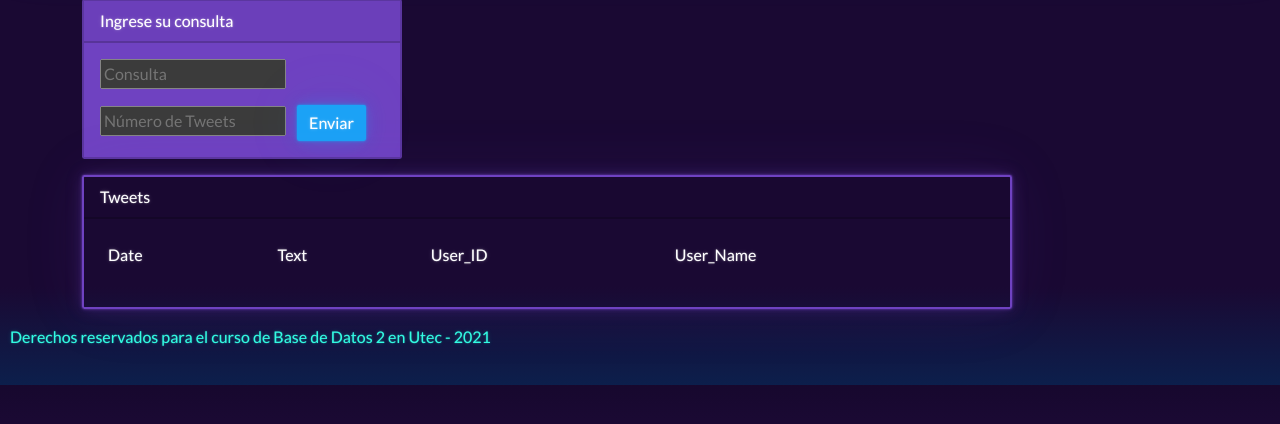
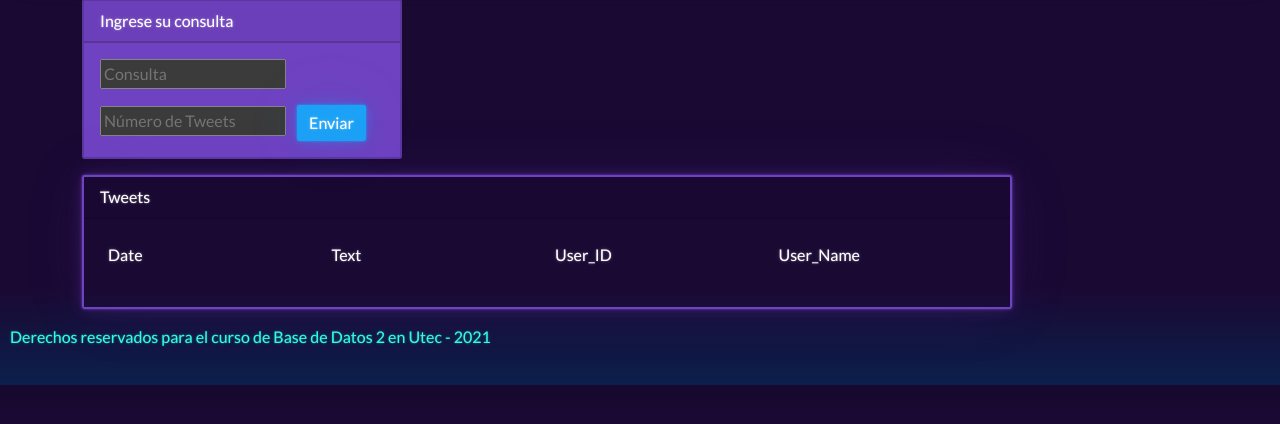
Before and after one commit to anquisbarr/BD_2-P2, a Flask app: template src/templates/index.html in a window 1280 px wide. Shown: the part 105-529 px from the top of the page. Run offline with Flask 2, Linux system fonts and the light colour scheme; the template is opened without the code that fills it, so the values that code supplies are empty; parts of the project's set-up code (start-up, migrations or seed data) failed here and were passed over; some libraries are stand-ins or nearby versions.

Commit message:
Finish Frontend

```diff
--- a/src/templates/index.html
+++ b/src/templates/index.html
@@ -51,7 +51,7 @@
             <div class="card border-primary mb-3">
                 <div class="card-header">Tweets</div>
                 <div class="card-body">
-            <table class="table table-hover table-bordered table-striped">
+            <table class="table table-hover table-bordered table-striped" style="table-layout: fixed;">
                 <thead>
                     <tr>
                         <td>Date</td>
```
